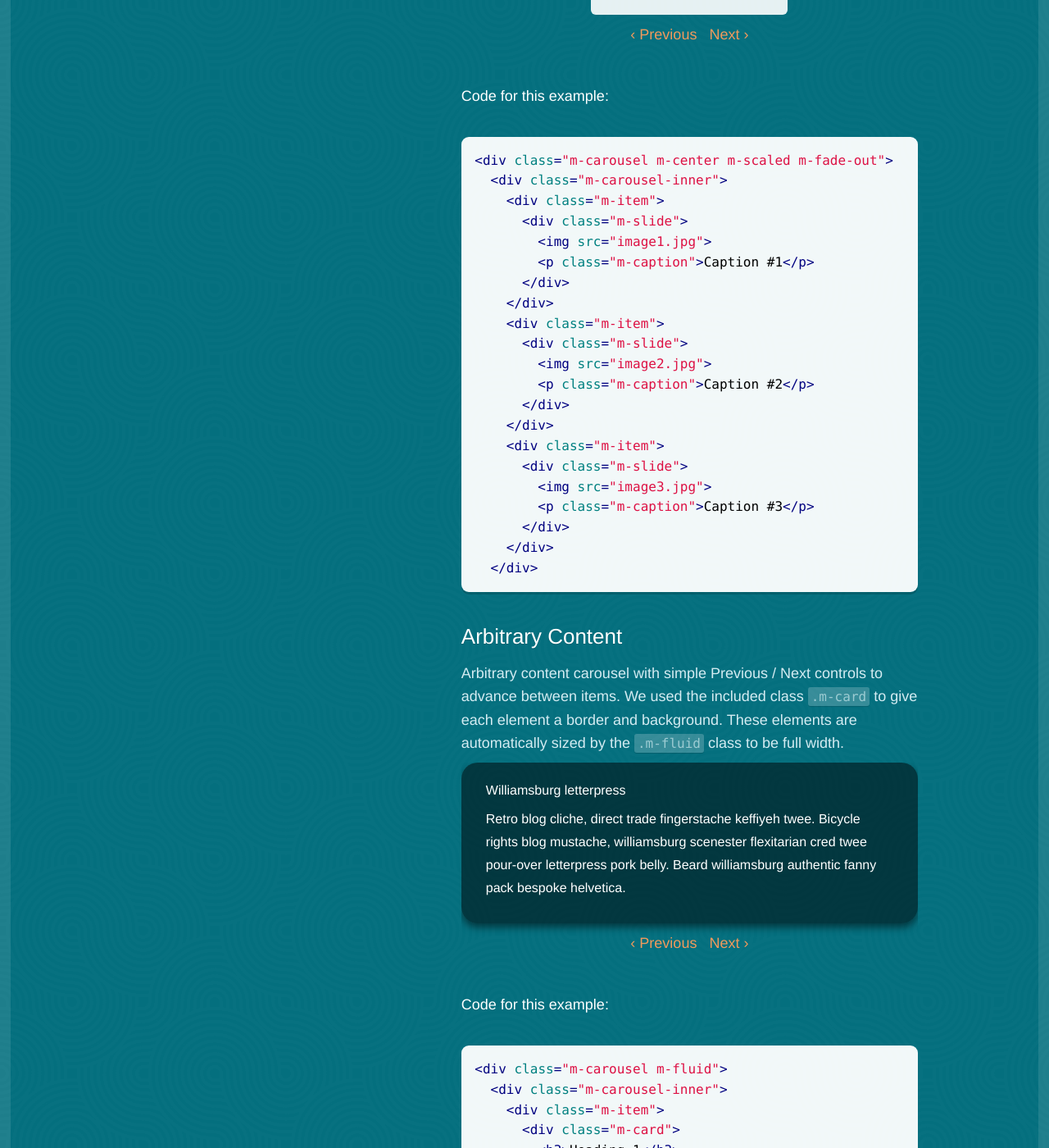
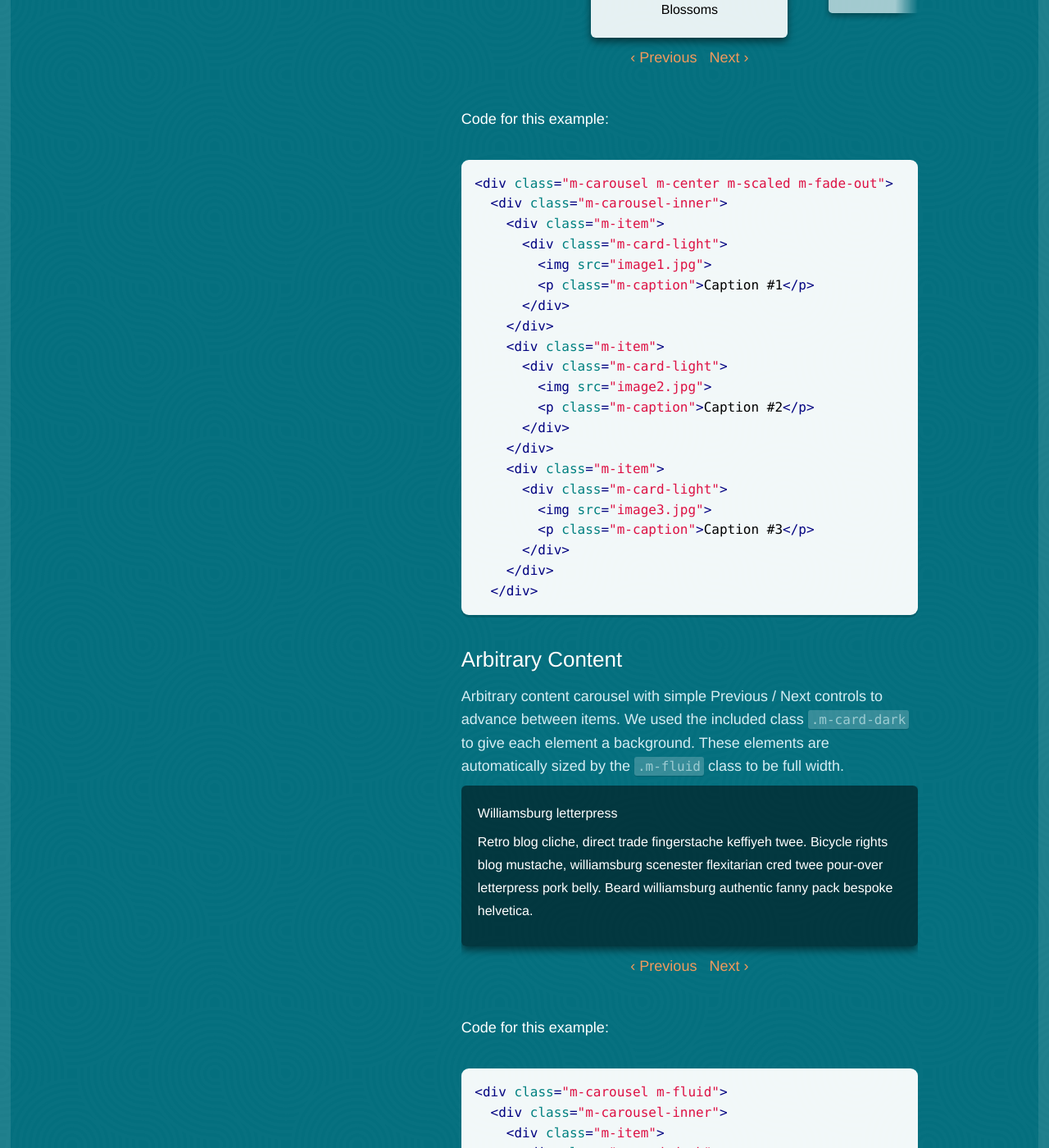
Before and after one commit to mobify/mobifyjs, a Jekyll site: the page built from www/modules/carousel-examples.html, in a window 1280 px wide and 1400 px high, scrolled down 7658 px. Shown: the whole window at 82% size. Built offline with Jekyll 4.4.1, drawn with Linux system fonts in a browser that asks for light colours; some of the changed text lies outside the part shown.

Commit message:
Well, here's the logical end for generalized card classes; is this better?

```diff
--- a/www/modules/carousel-examples.html
+++ b/www/modules/carousel-examples.html
@@ -12,15 +12,15 @@ title: Mobify.js Carousel Examples
     padding-bottom: 30px;
 }
 
-.m-slide {
+.m-card-light {
     width: 200px;
     margin: 30px 10px 0 10px;
 }
-  .m-card h3 {
+  .m-card-dark h3 {
     margin-top: 0;
   }
 
-  .m-item .m-card img, .m-item .m-slide img {
+  .m-item .m-card-dark img, .m-item .m-card-light img {
     width: 100%;
     max-width: 100%;
     height: auto;
@@ -283,38 +283,38 @@ title: Mobify.js Carousel Examples
 
 <h2>Fixed Width Items</h2>
 <p>Items can be stretched to fit the viewport, or they can be sized individually like in this example.
-In this example, we've used the included <code>.m-slide</code> class to give the element a background and border.
+In this example, we've used the included <code>.m-card-light</code> class to give the element a background and border.
 You will have to to size the element or it's content yourself.
 </p>
 
 <div class="m-carousel m-center m-fade-out" id="m-carousel-example-6">
     <div class="m-carousel-inner">
         <div class="m-item">
-            <div class="m-slide">
+            <div class="m-card-light">
                 <img src="{{ site.baseurl }}/static/examples/img/blossoms.jpg">
                 <p class="m-caption">Blossoms</p>
             </div>
         </div>
         <div class="m-item">
-            <div class="m-slide">
+            <div class="m-card-light">
                 <img src="{{ site.baseurl }}/static/examples/img/glacier.jpg">
                 <p class="m-caption">Glacier</p>
             </div>
         </div>
         <div class="m-item">
-            <div class="m-slide">
+            <div class="m-card-light">
                 <img src="{{ site.baseurl }}/static/examples/img/helmets.jpg">
                 <p class="m-caption">Helmets</p>
             </div>
         </div>
         <div class="m-item">
-            <div class="m-slide">
+            <div class="m-card-light">
                 <img src="{{ site.baseurl }}/static/examples/img/parliament.jpg">
                 <p class="m-caption">Parliament</p>
             </div>
         </div>
         <div class="m-item">
-            <div class="m-slide">
+            <div class="m-card-light">
                 <img src="{{ site.baseurl }}/static/examples/img/pods.jpg">
                 <p class="m-caption">Pods</p>
             </div>
@@ -330,19 +330,19 @@ You will have to to size the element or it's content yourself.
 <pre><code>&lt;div class=&quot;m-carousel m-center m-fade-out&quot;&gt;
   &lt;div class=&quot;m-carousel-inner&quot;&gt;
     &lt;div class=&quot;m-item&quot;&gt;
-      &lt;div class=&quot;m-slide&quot;&gt;
+      &lt;div class=&quot;m-card-light&quot;&gt;
         &lt;img src=&quot;image1.jpg&quot;&gt;
         &lt;p class=&quot;m-caption&quot;&gt;Caption #1&lt;/p&gt;
       &lt;/div&gt;
     &lt;/div&gt;
     &lt;div class=&quot;m-item&quot;&gt;
-      &lt;div class=&quot;m-slide&quot;&gt;
+      &lt;div class=&quot;m-card-light&quot;&gt;
         &lt;img src=&quot;image2.jpg&quot;&gt;
         &lt;p class=&quot;m-caption&quot;&gt;Caption #2&lt;/p&gt;
       &lt;/div&gt;
     &lt;/div&gt;
     &lt;div class=&quot;m-item&quot;&gt;
-      &lt;div class=&quot;m-slide&quot;&gt;
+      &lt;div class=&quot;m-card-light&quot;&gt;
         &lt;img src=&quot;image3.jpg&quot;&gt;
         &lt;p class=&quot;m-caption&quot;&gt;Caption #3&lt;/p&gt;
       &lt;/div&gt;
@@ -355,31 +355,31 @@ You will have to to size the element or it's content yourself.
 <div class="m-carousel m-center m-scaled m-fade-out" id="m-carousel-example-7">
     <div class="m-carousel-inner">
         <div class="m-item">
-            <div class="m-slide">
+            <div class="m-card-light">
                 <img src="{{ site.baseurl }}/static/examples/img/blossoms.jpg">
                 <p class="m-caption">Blossoms</p>
             </div>
         </div>
         <div class="m-item">
-            <div class="m-slide">
+            <div class="m-card-light">
                 <img src="{{ site.baseurl }}/static/examples/img/glacier.jpg">
                 <p class="m-caption">Fox Glacier</p>
             </div>
         </div>
         <div class="m-item">
-            <div class="m-slide">
+            <div class="m-card-light">
                 <img src="{{ site.baseurl }}/static/examples/img/helmets.jpg">
                 <p class="m-caption">Helmets</p>
             </div>
         </div>
         <div class="m-item">
-            <div class="m-slide">
+            <div class="m-card-light">
                 <img src="{{ site.baseurl }}/static/examples/img/parliament.jpg">
                 <p class="m-caption">Parliament</p>
             </div>
         </div>
         <div class="m-item">
-            <div class="m-slide">
+            <div class="m-card-light">
                 <img src="{{ site.baseurl }}/static/examples/img/pods.jpg">
                 <p class="m-caption">Pods</p>
             </div>
@@ -395,19 +395,19 @@ You will have to to size the element or it's content yourself.
 <pre><code>&lt;div class=&quot;m-carousel m-center m-scaled m-fade-out&quot;&gt;
   &lt;div class=&quot;m-carousel-inner&quot;&gt;
     &lt;div class=&quot;m-item&quot;&gt;
-      &lt;div class=&quot;m-slide&quot;&gt;
+      &lt;div class=&quot;m-card-light&quot;&gt;
         &lt;img src=&quot;image1.jpg&quot;&gt;
         &lt;p class=&quot;m-caption&quot;&gt;Caption #1&lt;/p&gt;
       &lt;/div&gt;
     &lt;/div&gt;
     &lt;div class=&quot;m-item&quot;&gt;
-      &lt;div class=&quot;m-slide&quot;&gt;
+      &lt;div class=&quot;m-card-light&quot;&gt;
         &lt;img src=&quot;image2.jpg&quot;&gt;
         &lt;p class=&quot;m-caption&quot;&gt;Caption #2&lt;/p&gt;
       &lt;/div&gt;
     &lt;/div&gt;
     &lt;div class=&quot;m-item&quot;&gt;
-      &lt;div class=&quot;m-slide&quot;&gt;
+      &lt;div class=&quot;m-card-light&quot;&gt;
         &lt;img src=&quot;image3.jpg&quot;&gt;
         &lt;p class=&quot;m-caption&quot;&gt;Caption #3&lt;/p&gt;
       &lt;/div&gt;
@@ -416,19 +416,19 @@ You will have to to size the element or it's content yourself.
 
 <h2>Arbitrary Content</h2>
 <p>Arbitrary content carousel with simple Previous / Next controls to advance between items.
-We used the included class <code>.m-card</code> to give each element a border and background.
+We used the included class <code>.m-card-dark</code> to give each element a background.
 These elements are automatically sized by the <code>.m-fluid</code> class to be full width.</p>
 
 <div class="m-carousel m-fluid" id="m-carousel-example-8">
     <div class="m-carousel-inner">
         <div class="m-item">
-            <div class="m-card">
+            <div class="m-card-dark">
                 <h3>Williamsburg letterpress</h3>
                 <p>Retro blog cliche, direct trade fingerstache keffiyeh twee. Bicycle rights blog mustache, williamsburg scenester flexitarian cred twee pour-over letterpress pork belly. Beard williamsburg authentic fanny pack bespoke helvetica.</p>
             </div>
         </div>
         <div class="m-item">
-            <div class="m-card">
+            <div class="m-card-dark">
                 <h3>Bespoke fingerstache</h3>
                 <p>Brooklyn flexitarian street art bespoke wolf. Trust fund carles butcher pickled chillwave. Banksy 3 wolf moon seitan kale chips, cosby sweater butcher vice small batch raw denim post-ironic beard. Mcsweeney's thundercats brooklyn.</p>
             </div>
@@ -444,13 +444,13 @@ These elements are automatically sized by the <code>.m-fluid</code> class to be
 <pre><code>&lt;div class=&quot;m-carousel m-fluid&quot;&gt;
   &lt;div class=&quot;m-carousel-inner&quot;&gt;
     &lt;div class=&quot;m-item&quot;&gt;
-      &lt;div class=&quot;m-card&quot;&gt;
+      &lt;div class=&quot;m-card-dark&quot;&gt;
         &lt;h3&gt;Heading 1&lt;/h3&gt;
         &lt;p&gt;Slide content 1&lt;/p&gt;
       &lt;/div&gt;
     &lt;/div&gt;
     &lt;div class=&quot;m-item&quot;&gt;
-      &lt;div class=&quot;m-card&quot;&gt;
+      &lt;div class=&quot;m-card-dark&quot;&gt;
         &lt;h3&gt;Heading 2&lt;/h3&gt;
         &lt;p&gt;Slide content 2&lt;/p&gt;
       &lt;/div&gt;
--- a/www/static/examples/css/carousel-style.css
+++ b/www/static/examples/css/carousel-style.css
@@ -231,31 +231,27 @@
 
 
 /* Inner Cards for Carousel */
-.m-card, .m-card-light {
-    padding: 20px 30px;
-    border-radius: 20px;
+.m-card-dark, .m-card-light {
+    padding: 20px;
+    -webkit-border-radius: 6px;
+    -moz-border-radius: 6px;
+    border-radius: 6px;
 
     -webkit-box-shadow: rgba(0,0,0,0.5) 0 5px 10px;
     -moz-box-shadow: rgba(0,0,0,0.5) 0 5px 10px;
     -o-box-shadow: rgba(0,0,0,0.5) 0 5px 10px;
     -ms-box-shadow: rgba(0,0,0,0.5) 0 5px 10px;
     box-shadow: rgba(0,0,0,0.5) 0 5px 10px;
-
 }
-
-.m-card {
+.m-card-dark {
     background: rgba(0,0,0,0.5);
     color: #FFF;
 }
-.m-slide {
+.m-card-light {
     background: rgba(255,255,255,0.9);
     color: #000;
-    padding: 20px;
-    -webkit-border-radius: 6px;
-    -moz-border-radius: 6px;
-    border-radius: 6px;
 }
-.m-slide .m-caption {
+.m-card-dark .m-caption, .m-card-light .m-caption {
     margin: 0;
     padding: 10px 0 0 0;
 }
```
